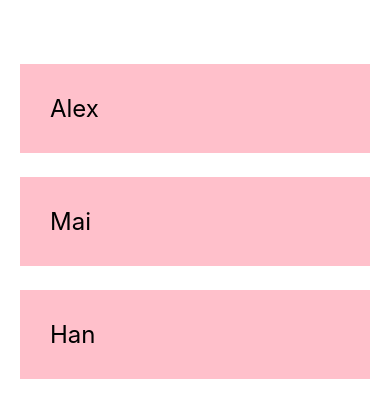
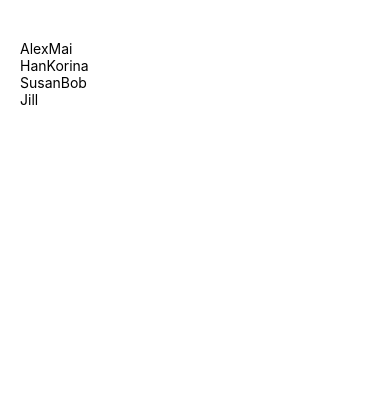
Before and after one commit to trew13690/todo-react-native-sample, a React Native app: screen / in a window 390 px wide. Shown: the top 418 px of the page. Built offline with nearby package versions, Linux system fonts and the light colour scheme.

Commit message:
FlatList

```diff
--- a/App.js
+++ b/App.js
@@ -1,21 +1,37 @@
 import React, {useState} from 'react';
-import { StyleSheet, Text, View, ScrollView } from 'react-native';
+import { StyleSheet, Text, View, FlatList, ScrollView } from 'react-native';
 
 export default function App() {
     const [people, setPeople] = useState([
         {name: 'Alex', key: '1'},
         {name: 'Mai', key: '2'},
-        {name: 'Han', key: '3'}
+        {name: 'Han', key: '3'},
+        {name: 'Korina', key: '4'},
+        {name: 'Susan', key: '5'},
+        {name: 'Bob', key: '6'},
+        {name: 'Jill', key: '7'}
     ]);
-  return <View style={styles.container}>
-      <ScrollView>
-      {people.map(item => (
-          <View key={item.key}>
- <Text style={styles.item}>{item.name}</Text>
+
+  return (
+  <View style={styles.container}>
+   {/*   <ScrollView>
+          {people.map(item => (
+              <View key={item.key}>
+                <Text style={styles.item}>{item.name}</Text>
+              </View>
+     ))}
+     </ScrollView>*/}
+
+     <FlatList
+         numColumns={2}
+         keyExtractor={(item)=> item.id}
+         data={people}
+         renderItem={({item}) => (
+             <Text styles={styles.item}>{item.name}</Text>
+         )}
+     />
   </View>
-      ))}
-      </ScrollView>
-  </View>;
+  );
 }
 
 const styles = StyleSheet.create({
```
